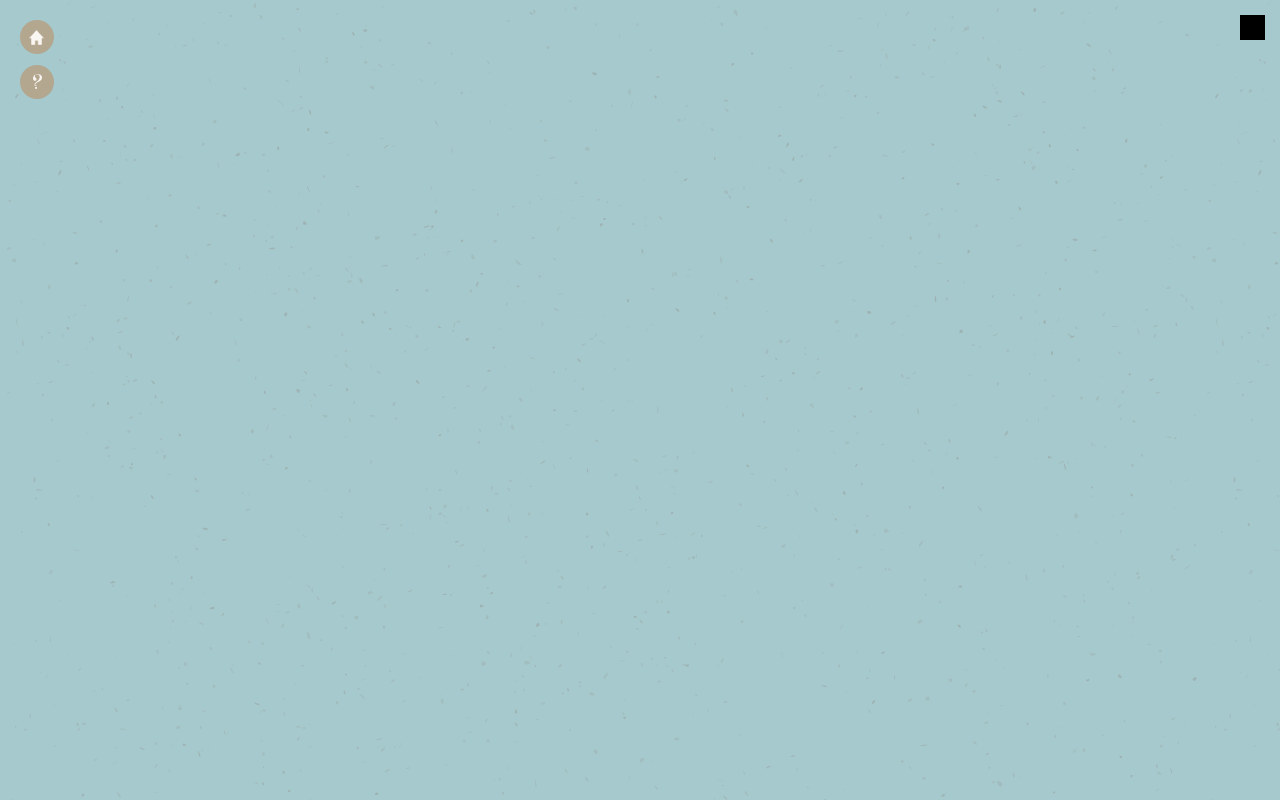
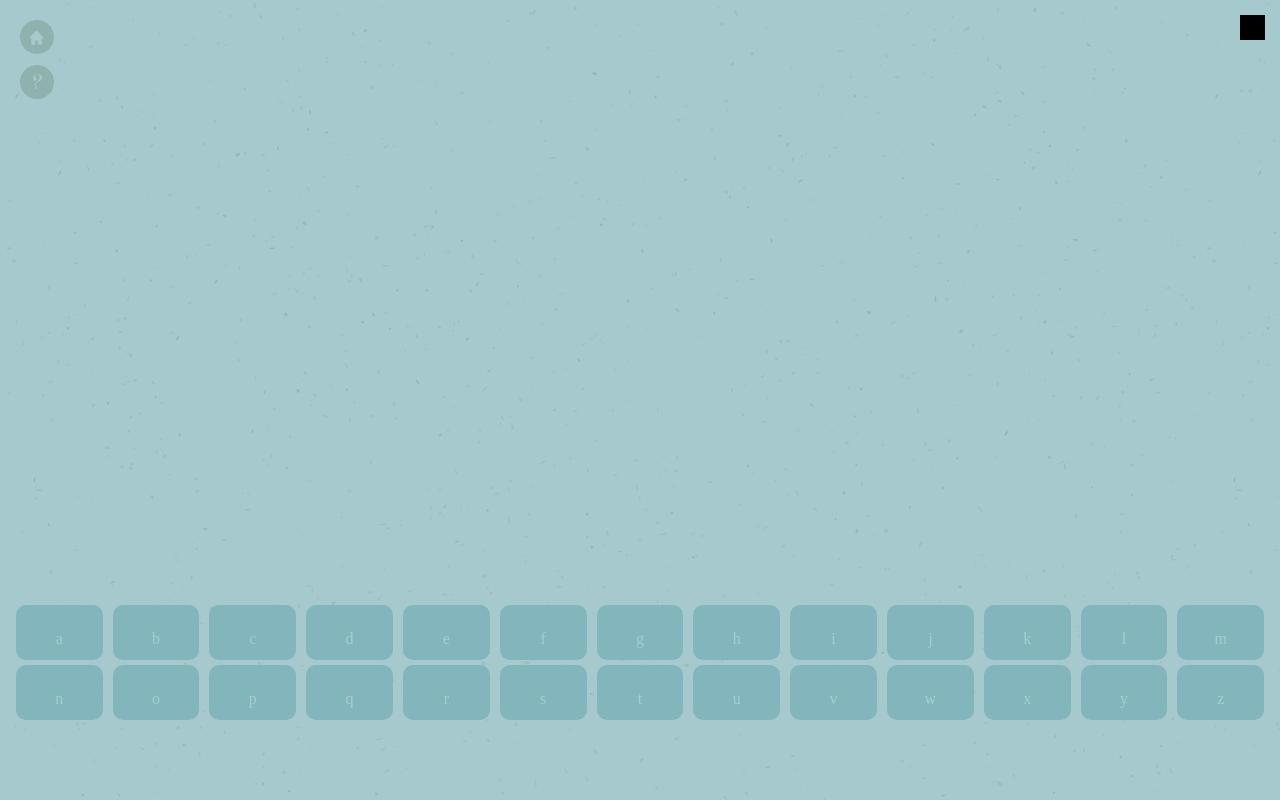
Before and after one commit to briecodes/The-Hanged-Fox, a React (Create React App) app: page / in a window 1280 px wide. Both pictures are taken after a click on the button "Start Game". Built offline with nearby package versions, Linux system fonts and the light colour scheme; a web font is replaced by a local one.

Commit message:
Defined letterbank.

```diff
--- a/src/Components/HelpOverlay/HelpOverlay.css
+++ b/src/Components/HelpOverlay/HelpOverlay.css
@@ -2,6 +2,7 @@ div.help-overlay {
   position: absolute;
   top: 0;
   left: 0;
+  z-index: 100;
   width: 100vw;
   height: 100vh;
   background-color: rgba(130, 183, 189, 0.7);
--- a/src/Components/LetterBank/LetterBank.css
+++ b/src/Components/LetterBank/LetterBank.css
@@ -0,0 +1,34 @@
+div.letter-bank {
+  display: flex;
+  justify-content: center;
+  flex-wrap: wrap;
+  position: absolute;
+  width: 100vw;
+  left: 0;
+  bottom: 75px;
+}
+
+div.letter-tile {
+  color: #ffffff;
+  font-size: 100%;
+  background: #82b7bd;
+  padding: 0 5px;
+  text-align: center;
+  align-self: center;
+  width: 6%;
+  height: 30px;
+  padding-top: 25px;
+  margin: 0 5px 5px;
+  border-radius: 10px;
+  cursor: pointer;
+}
+
+div.letter-tile.used {
+  background: rgba(130, 183, 189, 0.25);
+  pointer-events: none;
+}
+
+div.letter-tile.incorrect {
+  background: rgba(216, 89, 89, 0.25);
+  pointer-events: none;
+}
--- a/src/Components/LetterBank/LetterBank.js
+++ b/src/Components/LetterBank/LetterBank.js
@@ -0,0 +1,18 @@
+import React from 'react';
+
+import './LetterBank.css';
+
+export default function LetterBank(props) {
+  const alphabet = ['a', 'b', 'c', 'd', 'e', 'f', 'g', 'h', 'i', 'j', 'k', 'l', 'm', 'n', 'o', 'p', 'q', 'r', 's', 't', 'u', 'v', 'w', 'x', 'y', 'z'];
+
+  function letterPress(e) {
+    console.log('letter pressed!', e.target.dataset.letter);
+    e.target.classList.add('used');
+  };
+
+  return (
+    <div className='letter-bank'>
+      {alphabet.map(l => <div key={l} data-letter={l} className='letter-tile' onClick={letterPress}>{l}</div>)}
+    </div>
+  );
+};
--- a/src/Containers/GameBoard/GameBoard.js
+++ b/src/Containers/GameBoard/GameBoard.js
@@ -3,6 +3,7 @@ import React, {useState} from 'react';
 import './GameBoard.css';
 
 import HelpOverlay from '../../Components/HelpOverlay/HelpOverlay';
+import LetterBank from '../../Components/LetterBank/LetterBank';
 
 export default function GameBoard(props) {
   const [helpOverlay, setHelpOverlay] = useState(true);
@@ -13,6 +14,8 @@ export default function GameBoard(props) {
       <div className='nav'>
         <div className='nav-btn home' onClick={() => props.goHome('home')}></div>
         <div className='nav-btn help' onClick={() => setHelpOverlay(true)}></div>
+
+        <LetterBank />
       </div>
     </div>
   );
```
